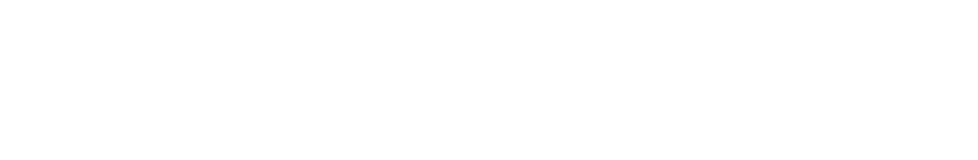
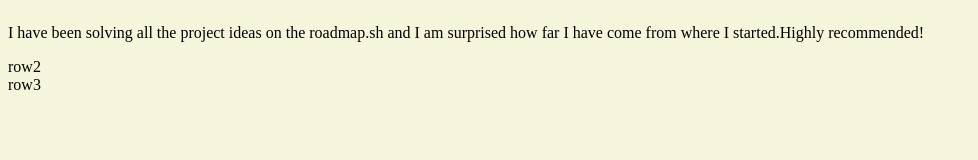
Before and after one commit to theagentpenguin/Testimonial-Cards, a plain HTML site: page index.html in a window 1280 px wide. Shown: the whole page, without its empty margins (0-978 px from the left). Drawn offline with Linux system fonts and the light colour scheme.

Commit message:
getting started

```diff
--- a/index.html
+++ b/index.html
@@ -1,3 +1,18 @@
 <html>
-
+    <head>
+        <title>Testimonial cards</title>
+        <link rel="stylesheet" href="./styles.css">
+    </head>
+    <body>
+        <section>
+            <div>
+                <div class="row1-box1">
+                    <p>I have been solving all the project ideas on the roadmap.sh and I am surprised how far I have come from where I started.</p>
+                    <p>Highly recommended!</p>
+                </div>
+            </div>
+            <div>row2</div>
+            <div>row3</div>
+        </section>
+    </body>
 </html>
--- /dev/null
+++ b/styles.css
@@ -0,0 +1,9 @@
+html{
+    background-color: beige;
+}
+
+.row1-box1{
+    display: flex;
+    flex-wrap: wrap;
+
+}
```
